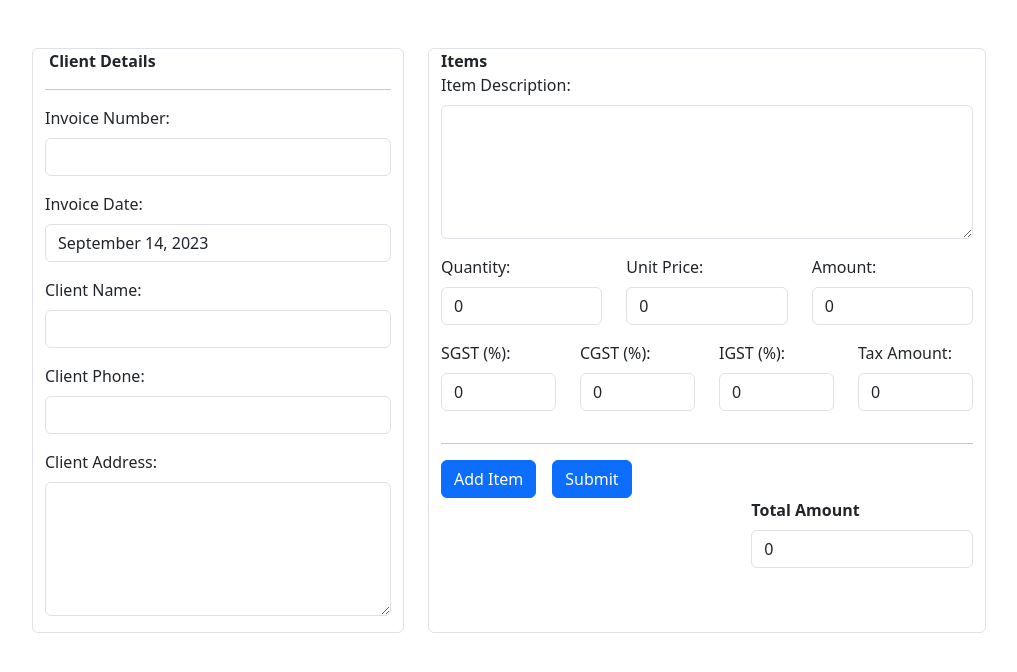
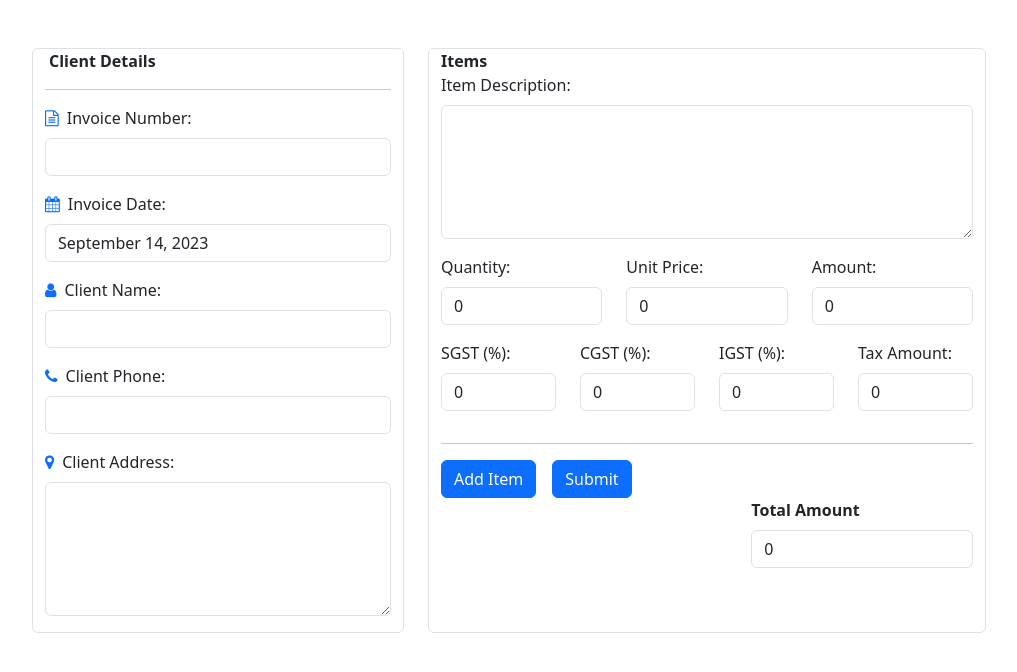
Before and after one commit to lavinamall/Invoice, a React (Create React App) app: page / in a window 1280 px wide. Shown: the top 672 px of the page, without its empty margins (50-1067 px from the left). Built offline with nearby package versions, Linux system fonts and the light colour scheme; the HTML template or start-up script is replaced by a standard one.

Commit message:
added fontawesome

```diff
--- a/package.json
+++ b/package.json
@@ -8,6 +8,7 @@
     "@testing-library/react": "^13.4.0",
     "@testing-library/user-event": "^13.5.0",
     "bootstrap": "^5.3.1",
+    "font-awesome": "^4.7.0",
     "gh-pages": "^6.0.0",
     "react": "^18.2.0",
     "react-bootstrap": "^2.8.0",
--- a/src/components/InvoiceForm.js
+++ b/src/components/InvoiceForm.js
@@ -1,4 +1,5 @@
 import React, { useState } from 'react';
+import 'font-awesome/css/font-awesome.css';
 
 function InvoiceForm({ onFormSubmit }) {
     const [invoiceData, setInvoiceData] = useState({
@@ -21,27 +22,6 @@ function InvoiceForm({ onFormSubmit }) {
         ],
         TotalAmount: 0,
     });
-
-    // const [invoiceData, setInvoiceData] = useState({
-    //     InvoiceNumber: 'INV-1',
-    //     InvoiceDate: getCurrentDate(),
-    //     ClientName: 'Lavina Mall',
-    //     ClientAddress: 'Mahima Kunj, 4th Lane Shakti Nagar Paota C Road, Jodhpur, Rajasthan',
-    //     ClientPhone: '+91-9769883785',
-    //     ItemDescriptions: [
-    //         {
-    //             Description: 'Product',
-    //             Quantity: 10,
-    //             Amount: 0,
-    //             UnitPrice: 100,
-    //             TaxAmount: 0,
-    //             SGST: 9,
-    //             CGST: 9,
-    //             IGST: 0,
-    //         },
-    //     ],
-    //     TotalAmount: 0,
-    // });
 
     function getCurrentDate() {
         const options = { year: 'numeric', month: 'long', day: 'numeric' };
@@ -131,6 +111,7 @@ function InvoiceForm({ onFormSubmit }) {
                         <hr />
                         <div className="col mb-3">
                             <label htmlFor="InvoiceNumber" className="form-label">
+                                <i class="me-2 fa fa-file-text-o text-primary"></i>
                                 Invoice Number:
                             </label>
                             <input
@@ -144,6 +125,7 @@ function InvoiceForm({ onFormSubmit }) {
                         </div>
                         <div className="col mb-3">
                             <label htmlFor="InvoiceDate" className="form-label">
+                                <i class="me-2 fa fa-calendar text-primary"></i>
                                 Invoice Date:
                             </label>
                             <input
@@ -157,6 +139,7 @@ function InvoiceForm({ onFormSubmit }) {
                         </div>
                         <div className="col mb-3">
                             <label htmlFor="ClientName" className="form-label">
+                                <i class="me-2 fa fa-user text-primary"></i>
                                 Client Name:
                             </label>
                             <input
@@ -170,6 +153,7 @@ function InvoiceForm({ onFormSubmit }) {
                         </div>
                         <div className="col mb-3">
                             <label htmlFor="ClientPhone" className="form-label">
+                                <i class="me-2 fa fa-phone text-primary"></i>
                                 Client Phone:
                             </label>
                             <input
@@ -183,7 +167,7 @@ function InvoiceForm({ onFormSubmit }) {
                         </div>
                         <div className="mb-3">
                             <label htmlFor="ClientAddress" className="form-label">
-                                Client Address:
+                                <i class="me-2 fa fa-map-marker text-primary"></i>Client Address:
                             </label>
                             <textarea
                                 rows={5}
--- a/src/index.js
+++ b/src/index.js
@@ -3,6 +3,7 @@ import ReactDOM from 'react-dom/client';
 import './index.css';
 import App from './App';
 import reportWebVitals from './reportWebVitals';
+
 
 const root = ReactDOM.createRoot(document.getElementById('root'));
 root.render(
```
Also changed, not shown: 1 other file (tests, documents, lock files or other folders).
